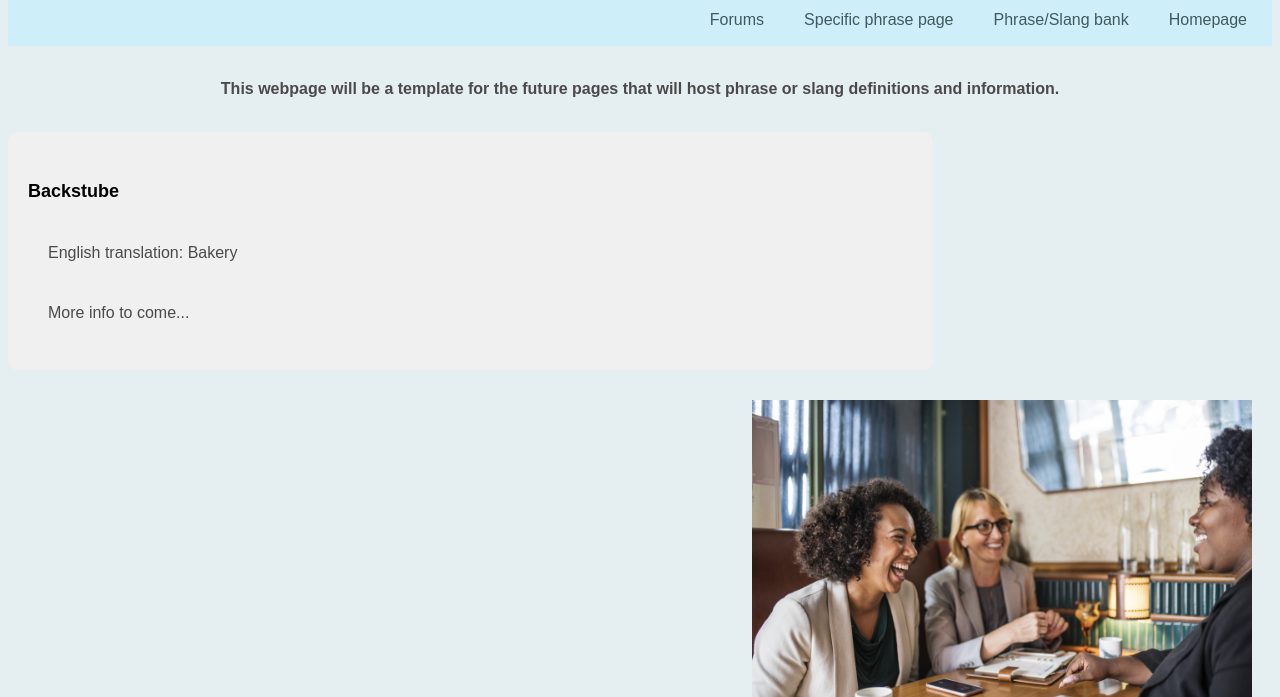
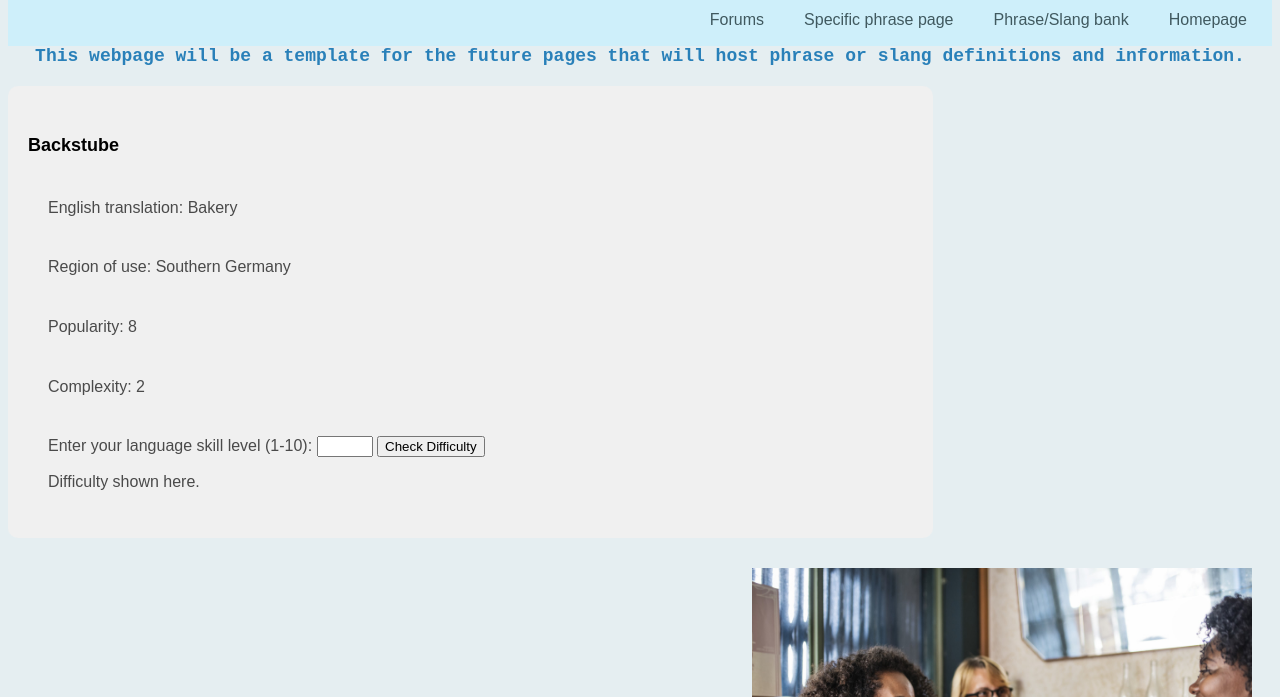
Before and after one commit to awalsh16/csc271_projects, a plain HTML site: page product_site/definition.html in a window 1280 px wide. Shown: the part 103-800 px from the top of the page. Drawn offline with Linux system fonts and the light colour scheme.

Commit message:
finished A6

```diff
--- a/product_site/definition.html
+++ b/product_site/definition.html
@@ -1,7 +1,7 @@
 <!DOCTYPE html>
 <html>
 <head>
-    <title>Slang definition</title>
+    <title class="title">Page title</title>
     <link rel="stylesheet" href="css/style.css">
     <meta name="keywords" content="Slang, Slang Learning, Learn Language">
     <meta charset="UTF-8">
@@ -23,13 +23,21 @@
         <br><p>This webpage will be a template for the future pages that will host phrase or slang definitions and information.</p>
     </div>
     <div class='main-content'>
-        <br><h2>Backstube</h2>
-        <br><p>English translation: Bakery</p>
-        <br><p>More info to come...</p>
+        <br><h2 id="slang">Slang</h2>
+        <br><p>English translation: </p>
+        <br><p>Region of use: </p>
+        <br><p>Popularity: </p>
+        <br><p>Complexity: </p>
+        <br>
+        <p><label for="languageSkill">Enter your language skill level (1-10):</label>
+        <input type="number" id="languageSkill" min="1" max="10">
+        <button onclick="evaluateDifficulty()">Check Difficulty</button></p>
+        <p id="result">Difficulty shown here.</p>
+
         <br>
     </div>
 
     <img src="images/Diner speaking.jpg" alt="talking in a diner" style="width:500px;height:350px">
 
-
+    <script src="js/simple_script.js"></script>
 </body>
--- /dev/null
+++ b/product_site/js/simple_script.js
@@ -0,0 +1,57 @@
+//This is a script used to show a phrase's details on the website.
+//example: region, popularity
+
+var wordName = "Backstube"
+var region = "Southern Germany"
+var popularity = 8;
+var complexity = 2;
+var engTranslation = "Bakery"
+
+var introduction = "This webpage will be a template for the future pages that will host phrase or slang definitions and information."
+
+//math will be a personalized complexity. input your skill and it will spit out how complex it will be for you.
+
+var title = document.querySelector('.title');
+title.textContent = 'Slang definition';
+//this is the title that you see in the tab
+
+var introClass = document.getElementsByClassName('intro');
+introClass[0].innerHTML = introduction;
+
+var slang = document.getElementById('slang');
+slang.innerHTML = wordName;
+
+var p = document.getElementsByTagName("p");
+p[1].innerHTML += engTranslation;
+p[2].innerHTML += region;
+p[3].innerHTML += popularity;
+p[4].innerHTML += complexity;
+
+
+
+//here is the function that evaluates personal difficulty
+function evaluateDifficulty() {
+    var languageSkill = document.querySelector('#languageSkill').value;
+
+    languageSkill = Number(languageSkill);
+
+    if (languageSkill >= 1 && languageSkill <= 10) {
+        var personalDifficulty = complexity / languageSkill;
+        var difficulty;
+
+        //if your skill is twice the complexity value, then its really easy.
+        //if it is equal, it would be easyish
+        //less than, moderate to difficult
+        if (personalDifficulty <= 0.5) {
+            difficulty = 'Very Easy';
+        } else if (personalDifficulty <= 1) {
+            difficulty = 'Easy';
+        } else if (personalDifficulty <= 2) {
+            difficulty = 'Moderate';
+        } else {
+            difficulty = 'Difficult';
+        }
+
+        document.querySelector('#result').textContent = "Learning this slang would be: " + difficulty;
+    }
+}
```
